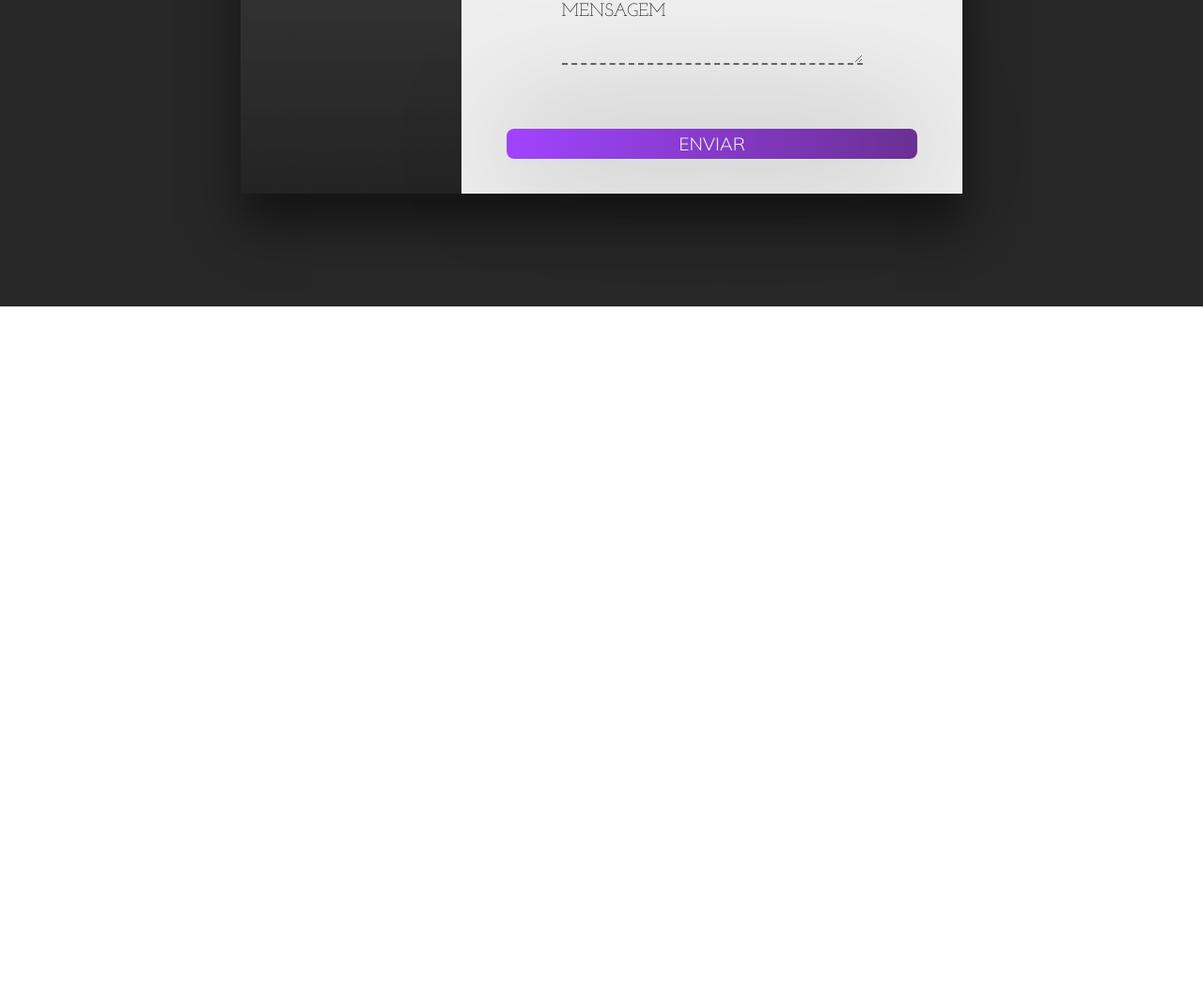
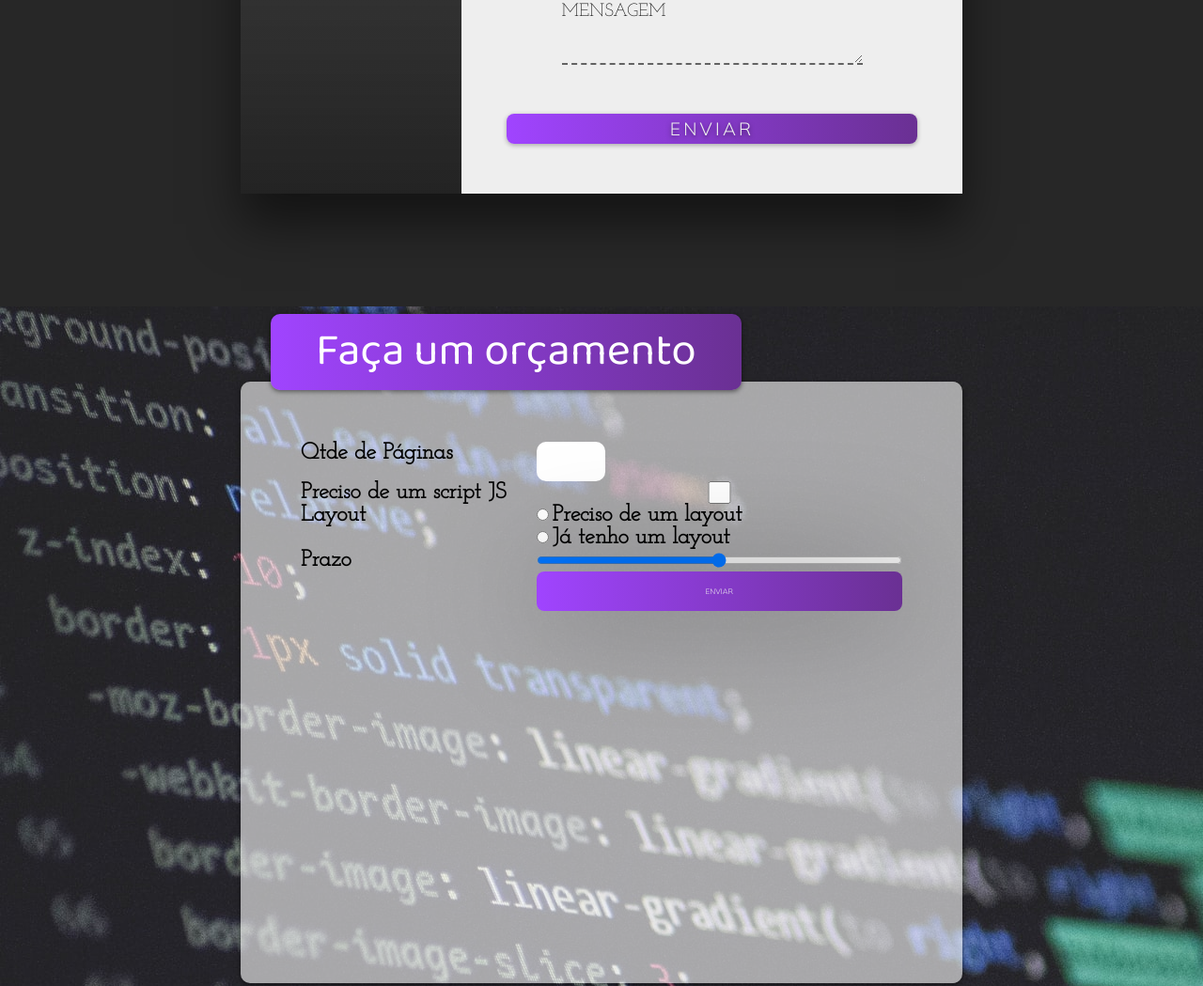
Before and after one commit to WillOli/Portfolio, a plain HTML site: page index.html in a window 1280 px wide. Shown: the part 2506-3555 px from the top of the page at 94% size. Before the commit the page ends 2832 px from the top, so only its background shows below. Drawn offline with Linux system fonts and the light colour scheme; grey boxes are pictures that could not be loaded.

Commit message:
:package: form orçamento

```diff
--- a/index.html
+++ b/index.html
@@ -181,9 +181,34 @@
         </div>
         </div>
     </section>
+    <section class="sessao-orcamento">
+        <div class="orcamento-wrapper">
+            <h1>Faça um orçamento</h1>
+            <form>
+                <label for="qtde">Qtde de Páginas</label>
+                <input type="number" min="1" name="qtde" id="qtde">
+                <label for="js">Preciso de um script JS</label>
+                <input type="checkbox" name="js" id="js">
+                <label>Layout</label>
+                <div class="group-layout">
+                    <div>
+                        <input type="radio" name="layout" id="layout-sim">
+                        <label for="layout-sim">Preciso de um layout</label>
+                    </div>
+                    <div>
+                        <input type="radio" name="layout" id="layout-nao">
+                        <label for="layout-nao">Já tenho um layout</label>
+                    </div>
+                </div>
+                <label for="prazo">Prazo</label>
+                <input type="range" name="prazo" id="prazo">
+                <button class="btn btn-orcamento" type="submit">Enviar</button>
+            </form>
+        </div>
+
+    </section>
 
    </div>
-
 </body>
 
 <script src="script.js"></script>
--- a/style.css
+++ b/style.css
@@ -521,5 +521,78 @@ header{
     text-transform: uppercase;
     width: 100%;
     height: 2rem;
-    margin-top: 2rem;
+    margin-top: 1rem;
+    letter-spacing: 0.2rem;
+    cursor: pointer;
+    text-shadow: 0 0.1rem 0.3rem rgba(0, 0, 0, 0.5);
+    box-shadow: 0 0.1rem 0.3rem rgba(0, 0, 0, 0.3);
 }
+
+.preenchimento{
+    pointer-events: none;
+}
+
+.sessao-orcamento{
+    width: 100%;
+    height: 100vh;
+    background: url(/imagens/bg-orcamento.jpg);
+    object-fit: cover;
+    display: flex;
+    justify-content: center;
+    align-items: center;
+}
+
+.orcamento-wrapper{
+    width: 60%;
+    height: 80%;
+    background-color: #ffffff99;
+    border-radius: 10px;
+    box-shadow: 0 0.1rem 0.3rem rgba(0, 0, 0, 0.5);
+    position: relative;
+}
+
+.sessao-orcamento h1{
+    position: absolute;
+    top: -4.5rem;
+    left: 2rem;
+    background: #6a3093;
+    background: -webkit-linear-gradient(to right, #a044ff, #6a3093);
+    background: linear-gradient(to right, #a044ff, #6a3093);
+    padding: 0 3rem;
+    color: #fff;
+    font-family: var(--font-primary);
+    font-size: 3rem;
+    font-weight: lighter;
+    box-shadow: 0 0.1rem 0.3rem rgba(0, 0, 0, 0.5);
+    border-radius: 10px;
+}
+
+.sessao-orcamento form{
+    margin: 4rem;
+    display: grid;
+    grid-template-columns: auto 1fr;
+    column-gap: 2rem;
+}
+
+.sessao-orcamento label{
+    font-family: var(--font-secundary);
+    font-size: 1.5rem;
+    font-weight: bold;
+}
+
+.sessao-orcamento input[type="number"]{
+    font-family: var(--font-secundary);
+    width: 4rem;
+    font-size: 2rem;
+    outline: none;
+    border-radius: 10px;
+    border: none;
+    padding: 0.3rem;
+}
+
+.btn-orcamento{
+    text-transform: uppercase;
+    padding: 1rem;
+    cursor: pointer;
+    grid-column: 2;
+}
```
Also changed, not shown: imagens/bg-orcamento.jpg (added).
